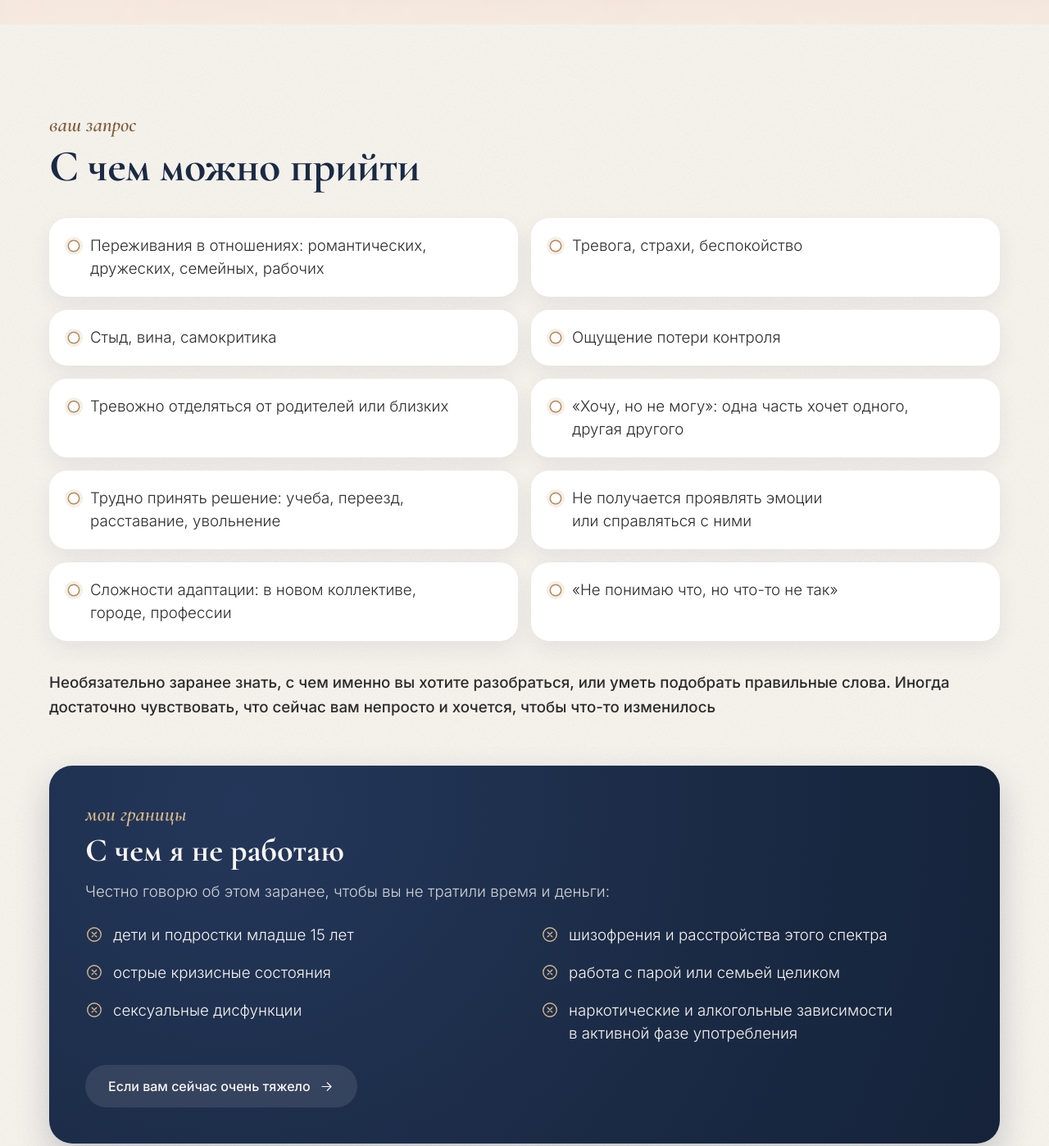
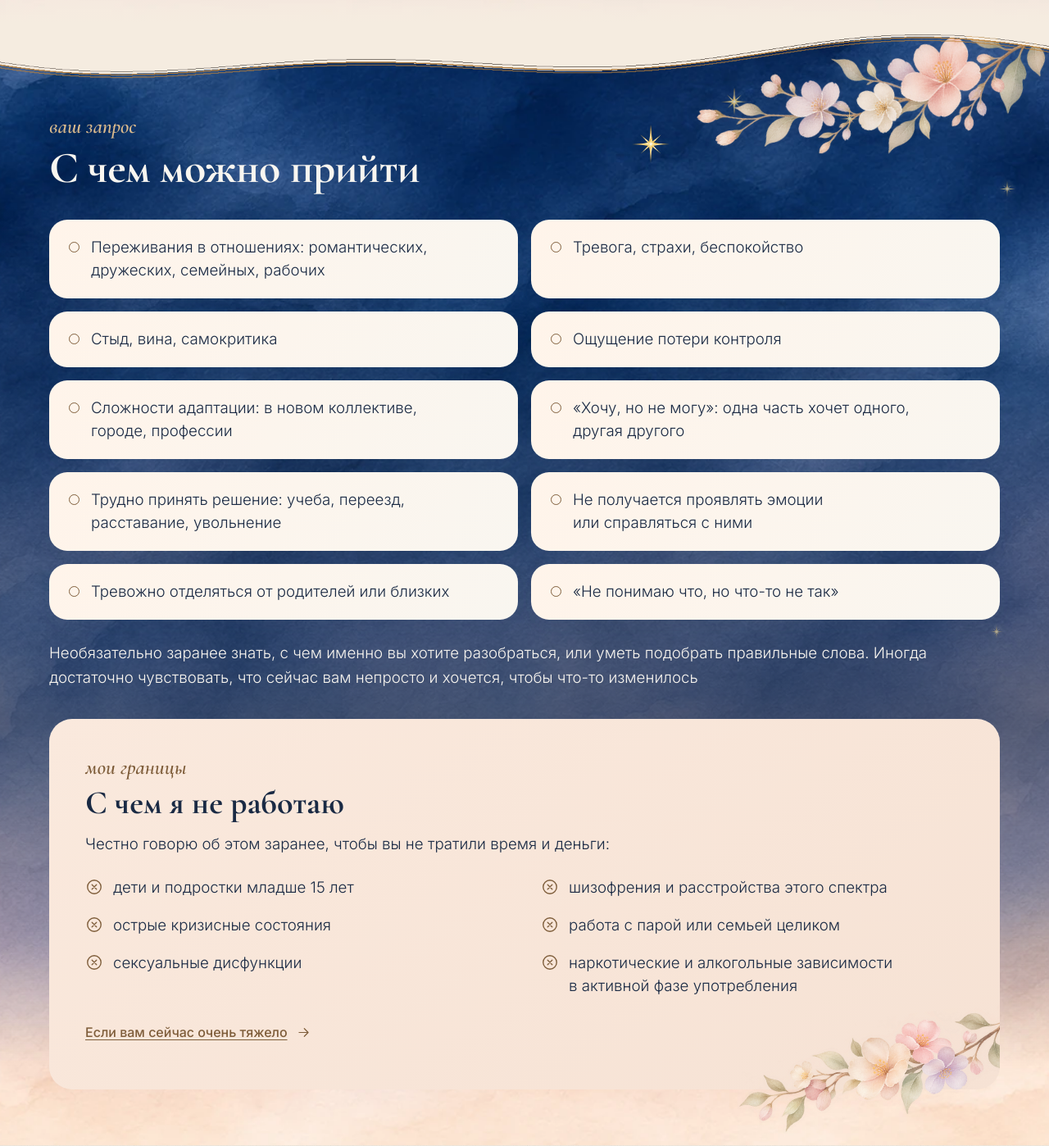
Before and after one commit to tervomargarita-margosha/tervosite, a plain HTML site: page prototype/index.html in a window 1280 px wide. Shown: the part 1486-2884 px from the top of the page at 82% size. Drawn offline with Linux system fonts and the light colour scheme.

Commit message:
Apply approved watercolor design to requests section

```diff
--- a/prototype/assets/css/components.css
+++ b/prototype/assets/css/components.css
@@ -350,29 +350,114 @@
 }
 
 /* ---------- с чем можно прийти ---------- */
+.video-section__outro {
+  position: absolute; inset: auto 0 0; height: 36px; pointer-events: none;
+  background: linear-gradient(to bottom, transparent, #F5ECE0 96%);
+}
+#requests {
+  --wave-height: clamp(58px, 9vw, 138px);
+  --requests-art: url("../img/requests/requests-bg-desktop.webp");
+  isolation: isolate;
+  color: var(--on-dark);
+  padding: calc(var(--wave-height) * 0.78 + var(--section-y) * 0.18) 0 calc(var(--section-y) / 2);
+  background:
+    linear-gradient(to bottom, transparent 16%, rgba(21, 34, 58, 0.58) 62%, transparent 93%),
+    var(--requests-art) center top / cover no-repeat,
+    var(--navy);
+}
+#requests > .container { z-index: 4; }
+#requests > .container > .kicker { color: var(--bronze-on-dark); }
+#req-title { color: var(--on-dark); }
+.requests-wave, .requests-branch, .limits__branch, .requests-stars {
+  position: absolute; pointer-events: none;
+}
+.requests-wave { inset: 0 0 auto; width: 100%; z-index: 3; }
+.requests-wave img { width: 100%; height: auto; }
+.requests-branch {
+  top: clamp(-12px, calc(3.5714vw - 39.43px), 12px); right: -24px;
+  width: clamp(290px, 37.5vw, 540px); transform: rotate(-8deg); z-index: 2;
+}
+.requests-stars { inset: 0; z-index: 2; }
+.requests-star {
+  position: absolute; left: var(--x); top: var(--y); width: calc(var(--size) * 1.5);
+  transform: translate(-50%, -50%);
+}
+.requests-star--03 { --x: 62%; --y: 146px; --size: 44px; }
+.requests-star--07 { --x: 70%; --y: 94px; --size: 32px; }
+.requests-star--02 { --x: 81%; --y: 115px; --size: 25px; }
+.requests-star--04 { --x: 96%; --y: 200px; --size: 22px; }
+.requests-star--08 { --x: 95%; --y: 740px; --size: 18px; }
+.requests-star--09 { --x: 94%; --y: 1290px; --size: 16px; }
+.requests-star--01 { display: none; }
+@media (max-width: 1023.98px) {
+  .requests-branch { right: -18px; }
+  .requests-star--03 { --x: 72%; --y: 62px; --size: 28px; }
+  .requests-star--07 { --y: 45px; --size: 20px; }
+  .requests-star--02 { --y: 91px; --size: 20px; }
+}
+@media (max-width: 767.98px) {
+  #requests { --requests-art: url("../img/requests/requests-bg-mobile.webp"); }
+  .requests-branch { top: 17px; right: -15px; width: 180px; transform: rotate(-6deg); }
+  .requests-star--04, .requests-star--07, .requests-star--09 { display: none; }
+  .requests-star--03 { --x: 85%; --y: 84px; --size: 21px; }
+  .requests-star--02 { --x: 94%; --y: 139px; --size: 13px; }
+  .requests-star--01 { display: block; --x: 97%; --y: 995px; --size: 11px; }
+  .requests-star--08 { --x: 97%; --y: 1260px; --size: 12px; }
+}
+@media (min-width: 768px) { #requests { padding-bottom: calc(var(--section-y) / 2 + 14px); } }
 .req-list { display: grid; gap: 12px; padding: 0; margin: 0; list-style: none; }
 @media (min-width: 768px) { .req-list { grid-template-columns: repeat(2, minmax(0, 1fr)); gap: 16px; } }
 .req-list li {
   display: flex; gap: 14px; align-items: flex-start; padding: 16px 18px; border-radius: 22px;
-  background: var(--white); box-shadow: var(--sh-item); line-height: 1.5;
+  color: var(--navy); background: linear-gradient(120deg, #FFF4EA, var(--cream));
+  box-shadow: var(--sh-item); line-height: 1.5;
 }
 @media (min-width: 1024px) { .req-list li { padding: 20px 24px; } }
-.dot-ring { flex: none; width: 12px; height: 12px; margin-top: 0.45em; border-radius: 50%; box-shadow: 0 0 0 1.5px var(--bronze-line), 0 0 0 5px rgba(var(--rgb-bronze), 0.14); }
-.req-note { margin: 28px 0 36px; }
-@media (min-width: 1024px) { .req-note { margin: 36px 0 56px; } }
-.req-note > p + p { margin-top: 12px; }
-.req-note > p:first-child { font-weight: 500; margin-bottom: 16px; }
+@media (max-width: 1023.98px) { .req-list li:nth-last-child(-n + 2) { padding-block: 12px; } }
+.dot-ring {
+  flex: none; width: 13px; height: 13px; margin-top: 0.4em;
+  border: 1px solid var(--bronze-text); border-radius: 50%;
+}
+.req-note { margin: 24px 0 28px; }
+@media (min-width: 1024px) { .req-note { margin: 26px 0 34px; } }
 
+.limits {
+  position: relative; isolation: isolate; overflow: visible; z-index: 5; padding: 24px; border-radius: var(--r-card);
+  background: linear-gradient(145deg, #FAE9DD, #F6E2D4);
+  color: var(--navy);
+}
+.limits > :not(.limits__branch-clip) { position: relative; z-index: 2; }
 .limits h3 { font-size: clamp(30px, 26px + 1.1vw, 44px); line-height: 1.05; margin-bottom: 14px; }
-.limits__intro { color: var(--on-dark-muted); margin-bottom: 24px; }
+.limits__intro { margin-bottom: 24px; }
 .limits__cols { display: flex; flex-direction: column; gap: 18px; }
 .limits__col { display: flex; flex-direction: column; gap: 18px; padding: 0; margin: 0; list-style: none; }
 .limits__col li { display: flex; gap: 12px; align-items: flex-start; line-height: 1.5; }
-.limits__col .icon { width: 22px; height: 22px; color: var(--bronze-on-dark); margin-top: 0.1em; }
-.limits__help { margin-top: 24px; }
+.limits__col .icon { width: 22px; height: 22px; color: var(--bronze-text); margin-top: 0.1em; }
+.limits__help {
+  margin-top: 16px; padding: 0;
+  color: var(--bronze-text); text-decoration: underline; text-align: left;
+}
+.limits__help:hover { color: var(--navy); }
+.limits__branch-clip {
+  position: absolute; inset: 0; z-index: 1; pointer-events: none;
+  clip-path: inset(-100% 0 -100% -100%);
+}
+.limits__branch {
+  width: clamp(285px, 30.56vw, 440px); right: -56px; bottom: -42px;
+  transform: rotate(-7deg);
+}
+@media (max-width: 1023.98px) {
+  .limits__branch { right: -34px; bottom: -30px; }
+}
+@media (max-width: 767.98px) {
+  .limits__branch { width: 190px; right: -20px; bottom: -20px; transform: rotate(-6deg); }
+}
 @media (min-width: 768px) {
   .limits__cols { display: grid; grid-template-columns: repeat(2, minmax(0, 1fr)); gap: 22px 40px; }
   .limits__col { display: grid; grid-row: span 3; grid-template-rows: subgrid; }
+}
+@media (min-width: 1024px) {
+  .limits { padding: 44px; }
 }
 
 /* ---------- квалификация ---------- */
--- a/prototype/index.html
+++ b/prototype/index.html
@@ -160,12 +160,27 @@
       </div>
     </div>
   </div>
+  <div class="video-section__outro" aria-hidden="true"></div>
 </section>
 
 </div>
 
 <!-- 3. С чем можно прийти -->
-<section class="section paper" id="requests" aria-labelledby="req-title">
+<section class="section" id="requests" aria-labelledby="req-title">
+  <picture class="requests-wave" aria-hidden="true">
+    <source media="(max-width: 767.98px)" srcset="assets/img/requests/wave_transition_mobile.png">
+    <img src="assets/img/requests/wave_transition_desktop.png" alt="">
+  </picture>
+  <img class="requests-branch" src="assets/img/requests/flower_branch_01.webp" alt="" aria-hidden="true">
+  <div class="requests-stars" aria-hidden="true">
+    <img class="requests-star requests-star--03" src="assets/img/requests/star_03.webp" alt="" aria-hidden="true">
+    <img class="requests-star requests-star--07" src="assets/img/requests/star_07.webp" alt="" aria-hidden="true">
+    <img class="requests-star requests-star--02" src="assets/img/requests/star_02.webp" alt="" aria-hidden="true">
+    <img class="requests-star requests-star--04" src="assets/img/requests/star_04.webp" alt="" aria-hidden="true">
+    <img class="requests-star requests-star--08" src="assets/img/requests/star_08.webp" alt="" aria-hidden="true">
+    <img class="requests-star requests-star--09" src="assets/img/requests/star_09.webp" alt="" aria-hidden="true">
+    <img class="requests-star requests-star--01" src="assets/img/requests/star_01.webp" alt="" aria-hidden="true">
+  </div>
   <div class="container">
     <p class="kicker">ваш&nbsp;запрос</p>
     <h2 id="req-title">С&nbsp;чем&nbsp;можно прийти</h2>
@@ -174,17 +189,17 @@
       <li><span class="dot-ring" aria-hidden="true"></span><span>Тревога, страхи, беспокойство</span></li>
       <li><span class="dot-ring" aria-hidden="true"></span><span>Стыд, вина, самокритика</span></li>
       <li><span class="dot-ring" aria-hidden="true"></span><span>Ощущение потери контроля</span></li>
-      <li><span class="dot-ring" aria-hidden="true"></span><span>Тревожно отделяться от&nbsp;родителей или&nbsp;близких</span></li>
+      <li><span class="dot-ring" aria-hidden="true"></span><span>Сложности адаптации: в&nbsp;новом коллективе, городе, профессии</span></li>
       <li><span class="dot-ring" aria-hidden="true"></span><span>«Хочу, но&nbsp;не&nbsp;могу»: одна часть хочет одного, другая другого</span></li>
       <li><span class="dot-ring" aria-hidden="true"></span><span>Трудно принять решение: учеба, переезд, расставание, увольнение</span></li>
       <li><span class="dot-ring" aria-hidden="true"></span><span>Не&nbsp;получается проявлять эмоции или&nbsp;справляться с&nbsp;ними</span></li>
-      <li><span class="dot-ring" aria-hidden="true"></span><span>Сложности адаптации: в&nbsp;новом коллективе, городе, профессии</span></li>
+      <li><span class="dot-ring" aria-hidden="true"></span><span>Тревожно отделяться от&nbsp;родителей или&nbsp;близких</span></li>
       <li><span class="dot-ring" aria-hidden="true"></span><span>«Не&nbsp;понимаю что, но&nbsp;<span class="nw">что-то</span> не&nbsp;так»</span></li>
     </ul>
     <div class="req-note">
       <p>Необязательно заранее знать, с&nbsp;чем&nbsp;именно вы&nbsp;хотите разобраться, или&nbsp;уметь подобрать правильные слова. Иногда достаточно чувствовать, что&nbsp;сейчас вам&nbsp;непросто и&nbsp;хочется, чтобы&nbsp;<span class="nw">что-то</span>&nbsp;изменилось</p>
     </div>
-    <div class="plate-dark plate-dark--lg limits dark">
+    <div class="limits">
       <p class="kicker">мои&nbsp;границы</p>
       <h3>С&nbsp;чем&nbsp;я&nbsp;не&nbsp;работаю</h3>
       <p class="limits__intro">Честно говорю об&nbsp;этом заранее, чтобы&nbsp;вы&nbsp;не&nbsp;тратили время и&nbsp;деньги:</p>
@@ -200,7 +215,10 @@
           <li><svg class="icon" viewBox="0 0 24 24" aria-hidden="true"><circle cx="12" cy="12" r="9"/><path d="M9 9l6 6M15 9l-6 6"/></svg><span>наркотические и&nbsp;алкогольные зависимости в&nbsp;активной фазе употребления</span></li>
         </ul>
       </div>
-      <a class="btn btn--ghost limits__help" href="esli-tyazhelo/">Если&nbsp;вам&nbsp;сейчас очень тяжело <svg class="icon" viewBox="0 0 24 24" aria-hidden="true"><path d="M5 12h14M13 6l6 6-6 6"/></svg></a>
+      <a class="btn limits__help" href="esli-tyazhelo/">Если&nbsp;вам&nbsp;сейчас очень тяжело <svg class="icon" viewBox="0 0 24 24" aria-hidden="true"><path d="M5 12h14M13 6l6 6-6 6"/></svg></a>
+      <div class="limits__branch-clip" aria-hidden="true">
+        <img class="limits__branch" src="assets/img/requests/flower_branch_02.webp" alt="" aria-hidden="true">
+      </div>
     </div>
   </div>
 </section>
```
Also changed, not shown: prototype/assets/img/requests/flower_branch_01.webp (added), prototype/assets/img/requests/flower_branch_02.webp (added), prototype/assets/img/requests/requests-bg-desktop.webp (added), prototype/assets/img/requests/requests-bg-mobile.webp (added), prototype/assets/img/requests/star_01.webp (added), prototype/assets/img/requests/star_02.webp (added), prototype/assets/img/requests/star_03.webp (added), prototype/assets/img/requests/star_04.webp (added), prototype/assets/img/requests/star_05.webp (added), prototype/assets/img/requests/star_06.webp (added), prototype/assets/img/requests/star_07.webp (added), prototype/assets/img/requests/star_08.webp (added), prototype/assets/img/requests/star_09.webp (added), prototype/assets/img/requests/star_10.webp (added), 2 more files.
